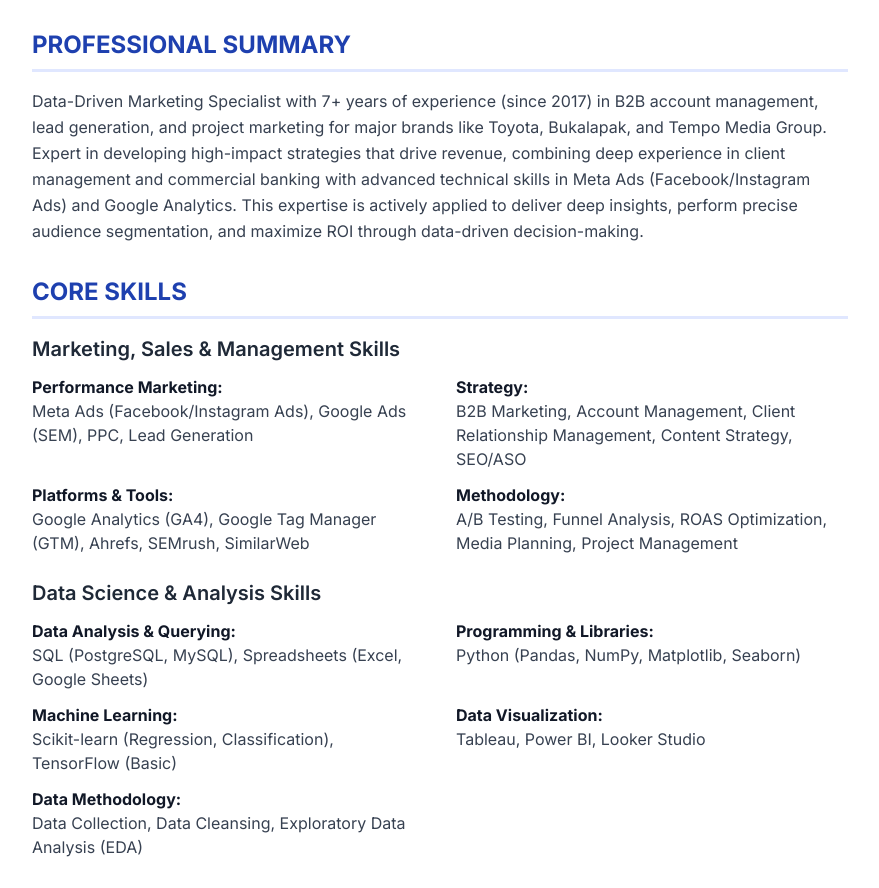
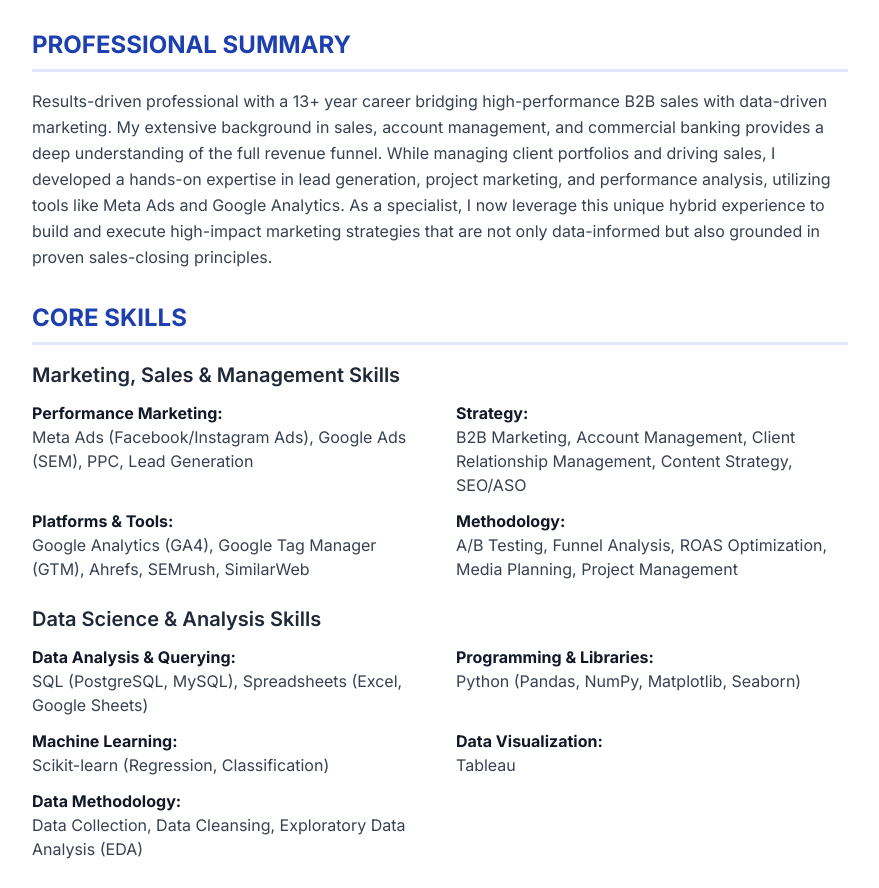
Before and after one commit to DanawiraPrama/Portfolio, a plain HTML site: page index.html in a window 1280 px wide. Shown: the part 197-1085 px from the top of the page, without its empty margins (200-1079 px from the left). Drawn offline with nearby package versions, Linux system fonts and the light colour scheme.

Commit message:
Update index.html

```diff
--- a/index.html
+++ b/index.html
@@ -67,9 +67,9 @@
             <section class="mb-8">
                 <h2 class="text-2xl font-bold text-blue-800 pb-2 mb-4">PROFESSIONAL SUMMARY</h2>
                 <p class="text-base text-gray-700 leading-relaxed">
-                    Data-Driven Marketing Specialist with 7+ years of experience (since 2017) in B2B account management, lead generation, and project marketing for major brands like Toyota, Bukalapak, and Tempo Media Group.
-                    Expert in developing high-impact strategies that drive revenue, combining deep experience in client management and commercial banking with advanced technical skills in Meta Ads (Facebook/Instagram Ads) and Google Analytics.
-                    This expertise is actively applied to deliver deep insights, perform precise audience segmentation, and maximize ROI through data-driven decision-making.
+                    Results-driven professional with a 13+ year career bridging high-performance B2B sales with data-driven marketing. My extensive background in sales, account management, and commercial banking provides a deep understanding of the full revenue funnel.
+                    While managing client portfolios and driving sales, I developed a hands-on expertise in lead generation, project marketing, and performance analysis, utilizing tools like Meta Ads and Google Analytics.
+                    As a specialist, I now leverage this unique hybrid experience to build and execute high-impact marketing strategies that are not only data-informed but also grounded in proven sales-closing principles.
                 </p>
             </section>
 
@@ -111,11 +111,11 @@
                     </div>
                     <div>
                         <strong class="text-gray-900">Machine Learning:</strong>
-                        <p class="text-gray-700">Scikit-learn (Regression, Classification), TensorFlow (Basic)</p>
+                        <p class="text-gray-700">Scikit-learn (Regression, Classification)</p>
                     </div>
                     <div>
                         <strong class="text-gray-900">Data Visualization:</strong>
-                        <p class="text-gray-700">Tableau, Power BI, Looker Studio</p>
+                        <p class="text-gray-700">Tableau</p>
                     </div>
                      <div>
                         <strong class="text-gray-900">Data Methodology:</strong>
@@ -174,7 +174,7 @@
                     </a>
 
                     <!-- Portfolio Item 5 -->
-                    <a href="https://danawiraprama.github.io/Portfolio/travelHaji.html" target="_blank" rel="noopener noreferrer" class="block p-4 bg-gray-50 hover:bg-gray-100 border border-gray-200 rounded-lg shadow-sm hover:shadow-md transition-all duration-200">
+                    <a href="https://danawiraprama.github.io/Portfolio/travelHajj.html" target="_blank" rel="noopener noreferrer" class="block p-4 bg-gray-50 hover:bg-gray-100 border border-gray-200 rounded-lg shadow-sm hover:shadow-md transition-all duration-200">
                         <div class="flex justify-between items-center">
                             <span class="font-semibold text-blue-800">Travel Haji</span>
                             <svg xmlns="http://www.w3.org/2000/svg" class="h-5 w-5 text-blue-600" fill="none" viewBox="0 0 24 24" stroke="currentColor" stroke-width="2">
@@ -214,6 +214,8 @@
                         <ul class="list-disc list-outside text-gray-700 space-y-1 pl-5">
                             <li>Delivered end-to-end data-driven marketing services for clients in the Umrah Travel and Property Developer industries, focusing on measurable lead generation.</li>
                             <li>Specialized in data-driven lead generation, managing performance marketing campaigns (Meta/Google Ads) to acquire high-quality prospects.</li>
+                            <!-- UPDATED BULLET POINT -->
+                            <li>Managing a B2B sales and marketing experiment for a new publishing application, focusing on acquiring initial clients and validating market fit.</li>
                             <li>Developed client websites on WordPress and Webflow, optimized for conversion and user experience.</li>
                             <li>Wrote compelling SEO-optimized copy to drive organic traffic and improve search engine rankings for property and travel keywords.</li>
                         </ul>
@@ -323,7 +325,8 @@
                     <div>
                         <h3 class="text-xl font-semibold text-gray-800 mb-3">Certifications</h3>
                         <ul class="list-disc list-outside text-gray-700 space-y-1 pl-5">
-                            <li>IBM Data Science Professional Certificate | Coursera (2024)</li>
+                            <!-- UPDATED CERTIFICATION -->
+                            <li>IBM Data Science Professional Certificate | Coursera (On-going)</li>
                             <li>Google Analytics Certification | Skillshop, Indonesia (2025)</li>
                             <li>Qualified Medication Administration Personnel | Colorado Medical Health Training (2023)</li>
                             <li>Heartsaver First Aid CPR AED | American Heart Association (2023)</li>
@@ -340,10 +343,10 @@
             <section>
                  <h2 class="text-2xl font-bold text-blue-800 pb-2 mb-4">ACTIVITIES & ORGANIZATIONAL EXPERIENCE</h2>
                  <ul class="list-disc list-outside text-gray-700 space-y-1 pl-5">
-                    <li>Head of Qurban Project – Cempaka Hijau Residential Complex (2020)</li>
-                    <li>Instructor – UKM (Student Activity Unit) UI, Aikido (2009 - 2015)</li>
-                    <li>External Division – UKF (Faculty Activity Unit) LIFO '06 FEUI (2005 - 2006)</li>
-                    <li>General Secretary – Ikatan Remaja Cempaka Hijau (2003 - 2004)</li>
+                     <li>Head of Qurban Project – Cempaka Hijau Residential Complex (2020)</li>
+                     <li>Instructor – UKM (Student Activity Unit) UI, Aikido (2009 - 2015)</li>
+                     <li>External Division – UKF (Faculty Activity Unit) LIFO '06 FEUI (2005 - 2006)</li>
+                     <li>General Secretary – Ikatan Remaja Cempaka Hijau (2003 - 2004)</li>
                  </ul>
             </section>
         </main>
```
